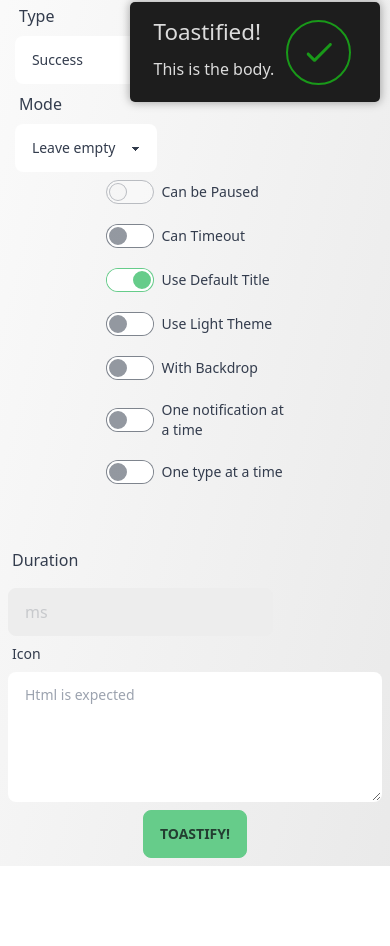
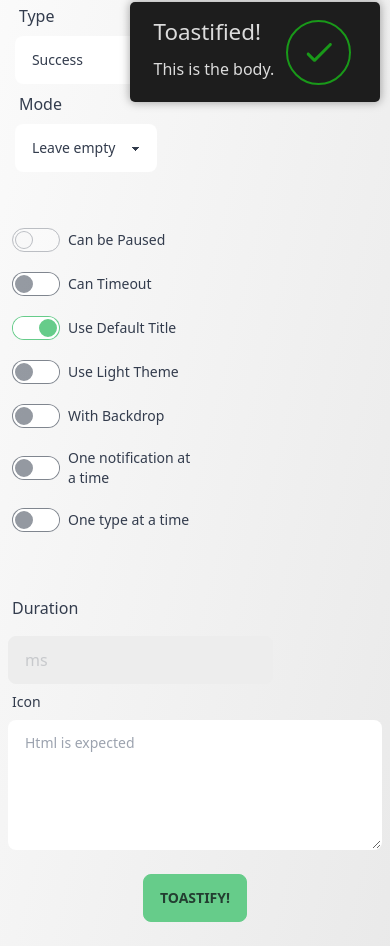
Before and after one commit to nandi95/vue-toastify, a Vue app: page / in a window 390 px wide. Shown: the part 722-1668 px from the top of the page. Before the commit the page ends 1588 px from the top, so only its background shows below. Built offline with nearby package versions, Linux system fonts and the light colour scheme.

Commit message:
chore: improving styling for mobile (responsive) & title change (#46)
* chore: improving styling for mobile (responsive)

* chore: title change

* docs: update type of change list

```diff
--- a/index.html
+++ b/index.html
@@ -4,7 +4,7 @@
     <meta charset="UTF-8" />
     <link rel="icon" href="/favicon.ico" />
     <meta name="viewport" content="width=device-width, initial-scale=1.0" />
-    <title>Vite App</title>
+    <title>Vue Toastify</title>
     <script>
           if (window.matchMedia && window.matchMedia('(prefers-color-scheme: dark)').matches) {
               document.documentElement.dataset.theme = 'halloween';
--- a/src/App.vue
+++ b/src/App.vue
@@ -70,7 +70,7 @@
                     </div>
                 </div>
                 <div class="w-full sm:w-1/2 xl:w-1/4 sm:max-w-50 sm:ml-2">
-                    <div class="w-1/2 mx-auto lg:w-2/3 xl:w-1/2 mb-12 space-y-1">
+                    <div class="w-1/2 md:mx-auto lg:w-2/3 xl:w-1/2 mt-12 md:mt-0 mb-12 space-y-1">
                         <AppToggle v-model="status.pauseOnHover"
                                    :disabled="!status.canTimeout"
                                    label="Can be Paused"
@@ -119,7 +119,7 @@
                         @click="loadStop">
                     Call .stopLoader()
                 </button>
-                <button class="btn btn-primary" @click="addToast">
+                <button class="btn btn-primary my-4 md:my-0" @click="addToast">
                     Toastify!
                 </button>
             </div>
@@ -153,7 +153,7 @@ import AppSelect from './app-components/AppSelect.vue';
 import AppTextarea from './app-components/AppTextarea.vue';
 import AppStatusDisplay from './app-components/AppStatusDisplay.vue';
 import { isObject } from './utils';
-import AppThemeToggle from "./app-components/AppThemeToggle.vue";
+import AppThemeToggle from './app-components/AppThemeToggle.vue';
 
 export default defineComponent({
     name: 'App',
```
